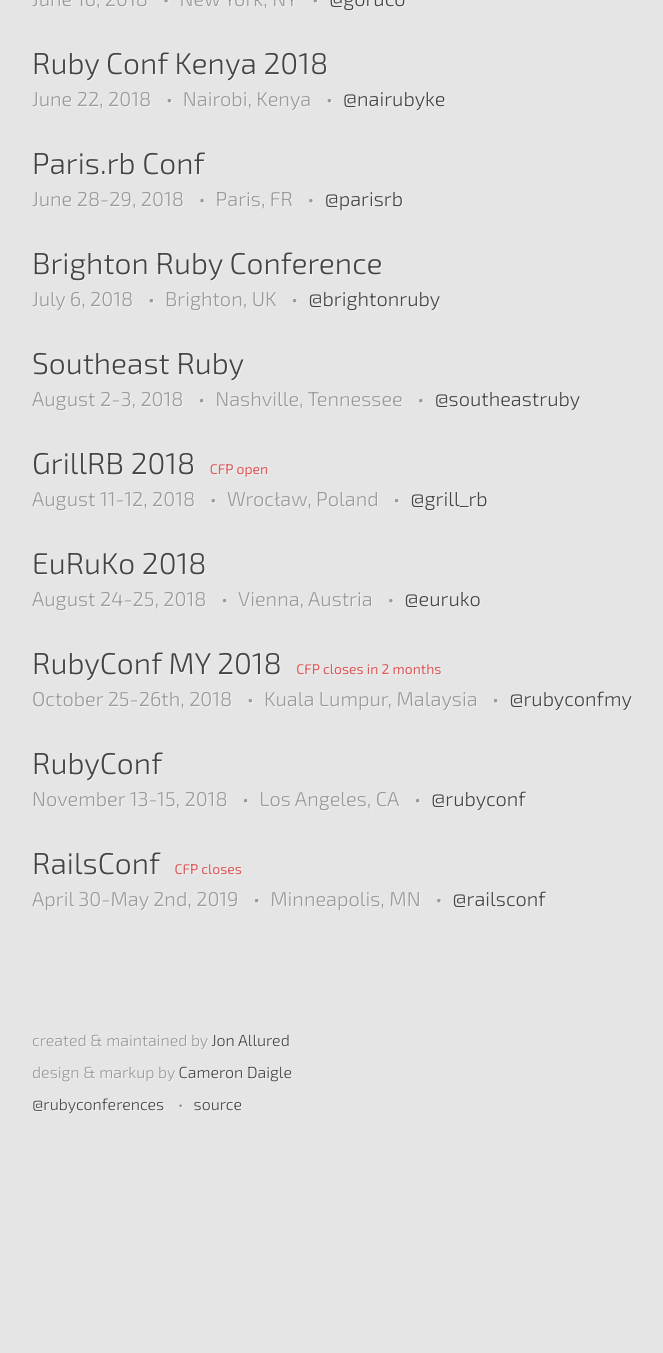
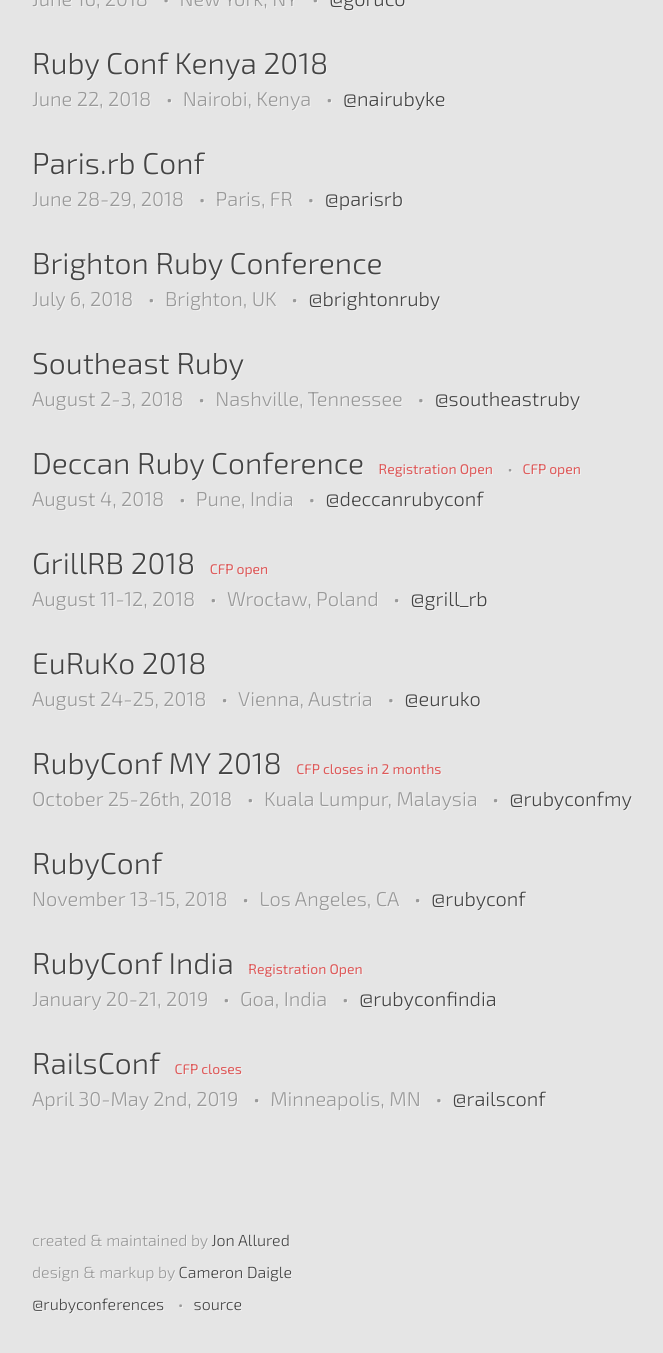
Before and after one commit to ruby-conferences/ruby-conferences.github.io, a Jekyll site: the page built from index.html, in a window 1280 px wide and 1400 px high, scrolled down 1518 px. Shown: the top 1353 px of the window, without its empty margins (208-871 px from the left). Built offline with Jekyll 4.4.1, drawn with Linux system fonts in a browser that asks for light colours; before the commit the page ends 2718 px from its top, so only the background shows below that.

Commit message:
Adding Next Ruby Conf

```diff
--- a/_data/current.yml
+++ b/_data/current.yml
@@ -98,6 +98,14 @@
   url: https://southeastruby.com/
   twitter: southeastruby
 
+- name: Deccan Ruby Conference
+  location: Pune, India
+  dates: "August 4, 2018"
+  url: http://www.deccanrubyconf.org/
+  twitter: deccanrubyconf
+  cfp_phrase: CFP open
+  reg_phrase: "Registration Open"
+
 - name: GrillRB 2018
   location: Wrocław, Poland
   dates: "August 11-12, 2018"
@@ -127,6 +135,13 @@
   url: https://rubyconf.org/
   twitter: rubyconf
 
+- name: RubyConf India
+  location: Goa, India
+  dates: "January 20-21, 2019"
+  url: http://rubyconfindia.org/
+  twitter: rubyconfindia
+  reg_phrase: "Registration Open"
+
 - name: RailsConf
   location: Minneapolis, MN
   dates: "April 30-May 2nd, 2019"
```
